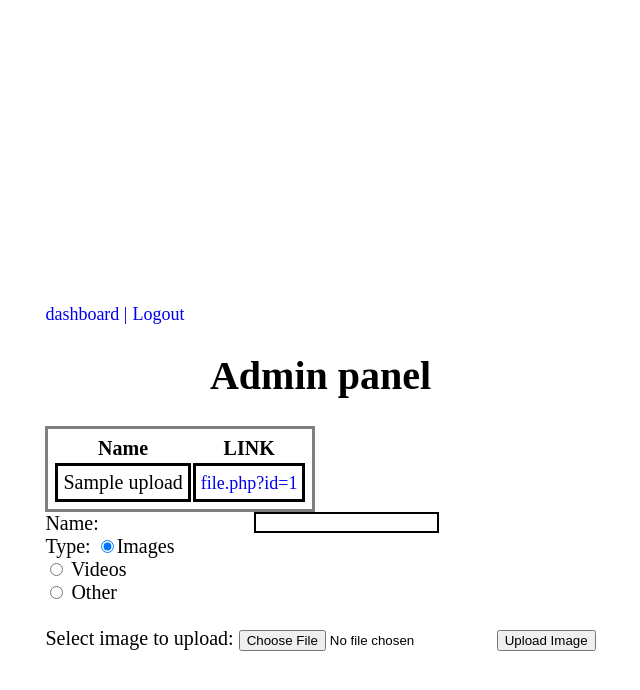
After one commit to csea-nitc/threads-website, a PHP site: page /admin/uploadform.php?id=1 in a window 1280 px wide. The commit adds this page. Shown: the top 690 px of the page, without its empty margins (257-897 px from the left). Run offline with PHP 8.4, Linux system fonts and the light colour scheme; the visitor is signed in with stand-in values (Sample User, id 1); tables that the repository leaves empty or names only in its code hold one stand-in row (values such as "Sample post").

Commit message:
file uploadws

```diff
--- a/admin/editedition.php
+++ b/admin/editedition.php
@@ -4,10 +4,13 @@
 
     <?php
     include 'header.php';
-
+    $id=$_GET['id'];
     ?>
 
     <h1>Edit Edition</h1>
+ <a href="reorderarticles.php?id=<?php echo $id; ?>" >Reorder articles</a>
+ <a href="uploadform.php?id=<?php echo $id; ?>" >Upload Resources</a>
+
 
     <table>
      <tr> <th>Title</th><th>Author Name</th><th>delete?</th><th>edit?</th></tr>
--- /dev/null
+++ b/admin/test.php
@@ -0,0 +1,5 @@
+<?php
+
+$user = posix_getpwuid(posix_geteuid());
+
+var_dump($user);?>
--- /dev/null
+++ b/admin/uploadform.php
@@ -0,0 +1,102 @@
+
+<!DOCTYPE html>
+<html>
+<body>
+
+<?php
+ini_set('display_errors',1);
+error_reporting(E_ALL);
+// Check if image file is a actual image or fake image
+if(isset($_POST["submit"])) {
+    include '../common/con.php';
+  $type=$_POST["type"];
+    $name=$_POST["name"];
+    $edid=$_POST["edid"];
+    $sql="SELECT name from edition where id=$edid";
+  $result=$conn->query($sql);
+  $row= $result->fetch_assoc();
+  $editionfolder= str_replace(' ', '', $row["name"]);
+  $target_dir = "/assets/".$editionfolder; // generatye from edition name
+  if($type=="Image")
+  {
+    $subfolder="/images/";
+  }
+  else if($type=="Video"){
+
+    $subfolder="/videos/";
+  }
+  else{
+
+    $subfolder="/others/";
+
+  }
+$target_file = $target_dir.$subfolder. basename($_FILES["fileToUpload"]["name"]);
+
+
+  if (move_uploaded_file($_FILES["fileToUpload"]["tmp_name"], $target_file)) {
+
+  $filepath=$target_file;
+
+
+     $sql="INSERT INTO `uploads`(`path`, `edid`, `name`, `type`) VALUES ($filepath,$edid,$name,$type)";
+  $conn->query($sql);
+
+
+  } else {
+        echo "Sorry, there was an error uploading your file.";
+    }
+}
+
+?>
+    <script src="https://ajax.googleapis.com/ajax/libs/jquery/3.3.1/jquery.min.js"></script>
+     <?php
+    include 'header.php';
+
+    ?>
+
+    <h1>Admin panel</h1>
+
+    <table>
+     <tr> <th>Name</th><th> LINK</th></tr>
+
+    <?php
+      include '../common/con.php';
+    $sql = "SELECT * from uploads";
+
+$result = $conn->query($sql);
+
+if ($result->num_rows > 0) {
+
+  while($row = $result->fetch_assoc()) {
+      ?>
+
+    <tr><td><?php echo $row['name'] ?></td><td><a href="/file.php?id=<?php echo $row['id']; ?>">file.php?id=<?php echo $row['id']; ?></a> </td>   </tr>
+
+
+    <?php
+
+
+  }
+
+
+} ?>
+      </table>
+
+
+
+<form action="uploadform.php" method="post" enctype="multipart/form-data">
+
+  Name:<input type="text" name="name" ></br>
+  Type:
+  <input type="radio" name="type" value="Image" checked>Images<br>
+  <input type="radio" name="type" value="Video"> Videos<br>
+  <input type="radio" name="type" value="Other"> Other<br><br>
+  <input type="hidden" name="edid" value="<?php echo $_GET["id"]; ?>" >
+    Select image to upload:
+    <input type="file" name="fileToUpload" id="fileToUpload">
+    <input type="submit" value="Upload Image" name="submit">
+
+</form>
+
+</body>
+</html>
--- a/index.php
+++ b/index.php
@@ -15,7 +15,7 @@
   include 'common/con.php';
 
 
-$sql = "SELECT * FROM  edition where visibility=1";
+$sql = "SELECT * FROM  edition where visible=1";
 $result = $conn->query($sql);
 
 while($row=$result->fetch_assoc())
```
Also changed, not shown: admin/addedition.php (+10 -0 lines), admin/manage.php (+10 -3 lines), admin/setvisibilitymode.php (added, +8 -0 lines), admin/uploads.php (added, +41 -0 lines), 2 other files.
